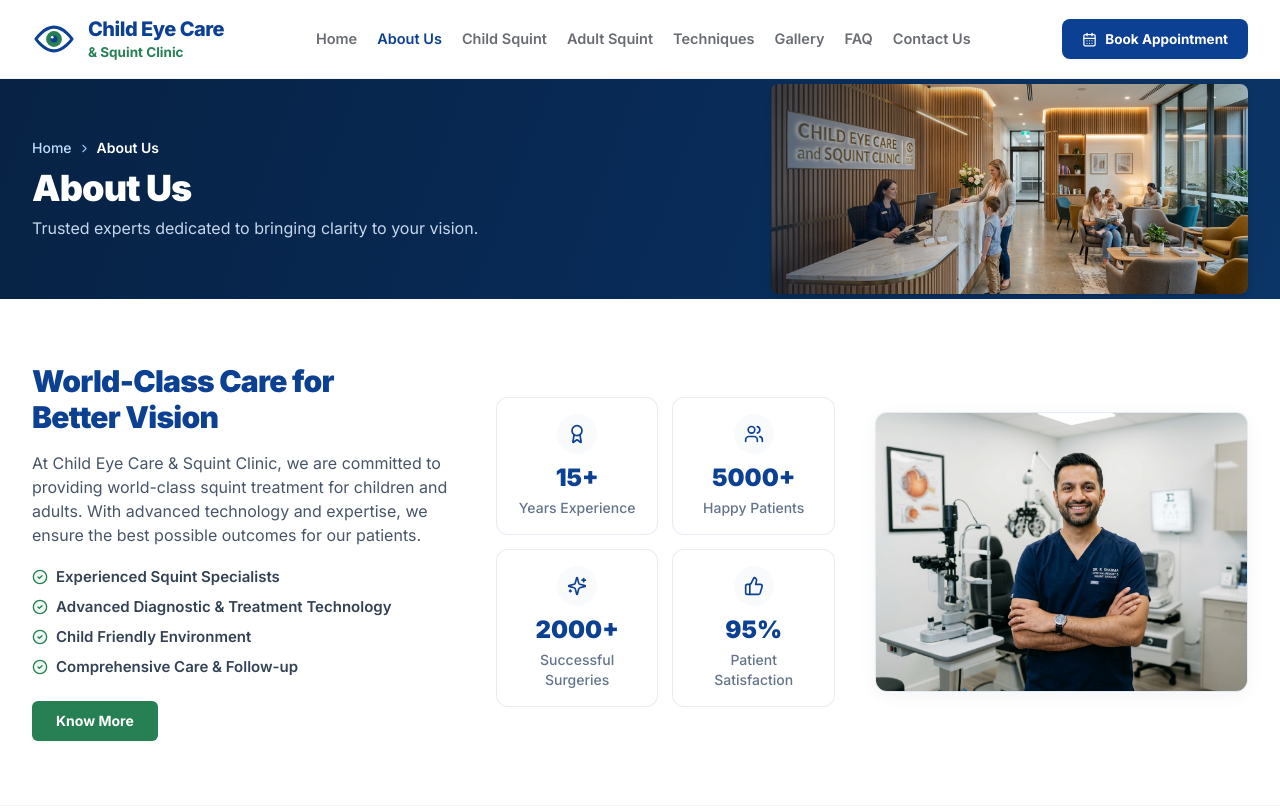
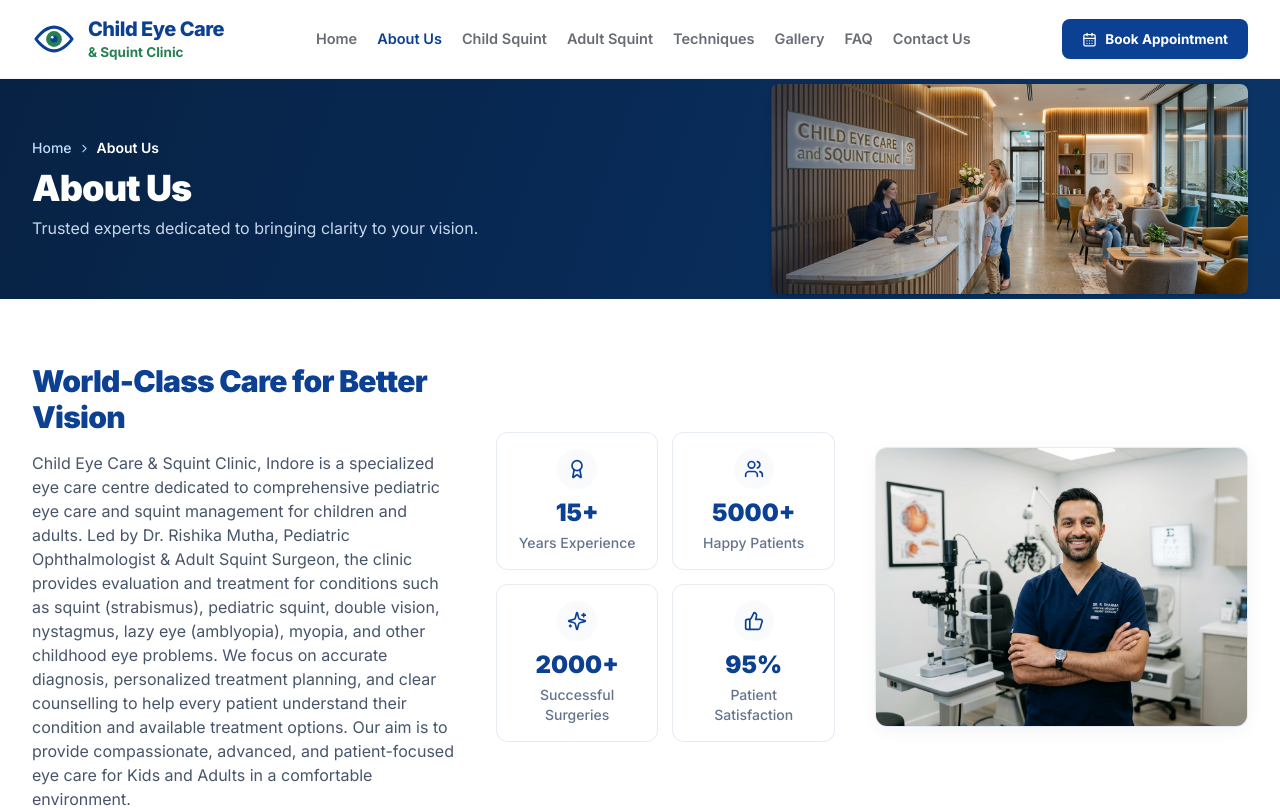
Before and after one commit to alitaha1447/eye-care, a React (Vite) app: page /about in a window 1280 px wide. Shown: the top 808 px of the page. Built offline with nearby package versions, Linux system fonts and the light colour scheme.

Commit message:
change - the content in about page

```diff
--- a/src/pages/About.jsx
+++ b/src/pages/About.jsx
@@ -59,6 +59,14 @@ export default function About() {
           {/* Left Column: Heading, intro, checklist, Know More button */}
           <div>
             <h2 className="text-2xl font-black tracking-tight text-clinic-navy sm:text-3xl">
+              World-Class Care for Better Vision
+            </h2>
+            <p className="mt-4 text-sm sm:text-base leading-relaxed text-slate-600">
+              Child Eye Care & Squint Clinic, Indore is a specialized eye care centre dedicated to comprehensive pediatric eye care and squint management for children and adults. Led by Dr. Rishika Mutha, Pediatric Ophthalmologist & Adult Squint Surgeon, the clinic provides evaluation and treatment for conditions such as squint (strabismus), pediatric squint, double vision, nystagmus, lazy eye (amblyopia), myopia, and other childhood eye problems. We focus on accurate diagnosis, personalized treatment planning, and clear counselling to help every patient understand their condition and available treatment options. Our aim is to provide compassionate, advanced, and patient-focused eye care for Kids and Adults in a comfortable environment.
+            </p>
+          </div>
+          {/* <div>
+            <h2 className="text-2xl font-black tracking-tight text-clinic-navy sm:text-3xl">
               World-Class Care for
               <span className="block">Better Vision</span>
             </h2>
@@ -86,7 +94,7 @@ export default function About() {
                 Know More
               </button>
             </div>
-          </div>
+          </div> */}
 
           {/* Middle Column: 2x2 Stat Cards */}
           <div className="grid grid-cols-2 gap-3.5">
```
